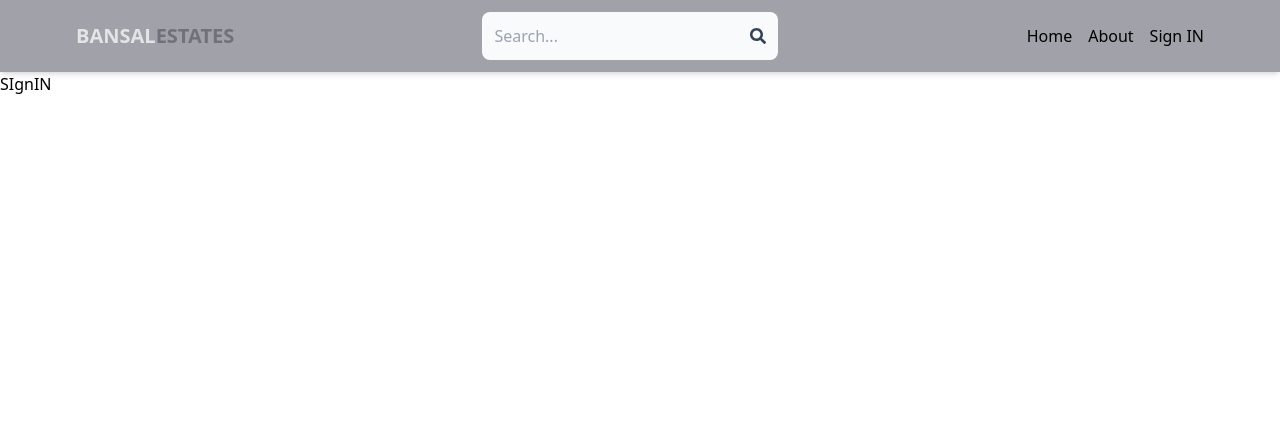
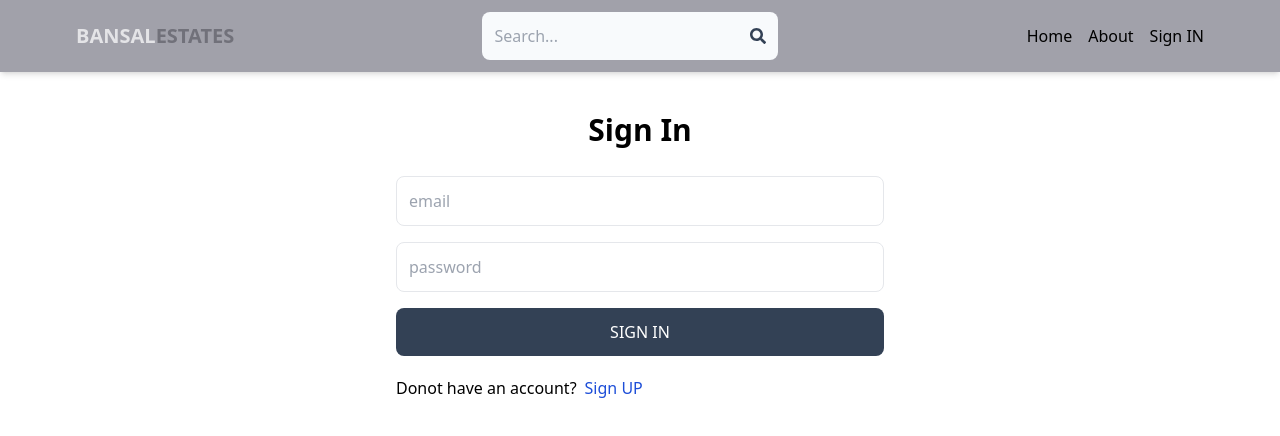
Before and after one commit to piyushbansal25/mern-estate, a React (Vite) app in the folder client/: page /sign-in in a window 1280 px wide. Shown: the top 436 px of the page. Built offline with nearby package versions, Linux system fonts and the light colour scheme.

Commit message:
complete sign in page

```diff
--- a/client/src/pages/SignIn.jsx
+++ b/client/src/pages/SignIn.jsx
@@ -1,10 +1,79 @@
-import React from 'react'
+import { useState } from 'react';
+import { Link, useNavigate } from 'react-router-dom';
+
 
 export default function SignIn() {
+  const [formData, setFormData] = useState({});
+  const [error, setError] = useState(null);
+  const [loading, setLoading] = useState(false);
+  const navigate = useNavigate();
+  const handleChange = (e) => {
+    setFormData({
+      ...formData,
+      [e.target.id]: e.target.value,
+    });
+  };
+  const handleSubmit = async (e) => {
+    e.preventDefault();
+    try {
+      setLoading(true);
+      const res = await fetch('/api/auth/sign-in', {
+        method: 'POST',
+        headers: {
+          'Content-Type': 'application/json',
+        },
+        body: JSON.stringify(formData),
+      });
+      const data = await res.json();
+      console.log(data);
+      if (data.success === false) {
+        setLoading(false);
+        setError(data.message);
+        return;
+      }
+      setLoading(false);
+      setError(null);
+      navigate('/');
+    } catch (error) {
+      setLoading(false);
+      setError(error.message);
+    }
+  };
   return (
-    <div>
-        SIgnIN
+    <div className='p-3 max-w-lg mx-auto'>
+      <h1 className='text-3xl text-center font-semibold my-7'>Sign In</h1>
+      <form onSubmit={handleSubmit} className='flex flex-col gap-4'>
 
+        <input
+          type='email'
+          placeholder='email'
+          className='border p-3 rounded-lg'
+          id='email'
+          onChange={handleChange}
+        />
+        <input
+          type='password'
+          placeholder='password'
+          className='border p-3 rounded-lg'
+          id='password'
+          onChange={handleChange}
+        />
+
+        <button
+          disabled={loading}
+          className='bg-slate-700 text-white p-3 rounded-lg uppercase hover:opacity-95 disabled:opacity-80'
+        >
+          {loading ? 'Loading...' : 'Sign In'}
+        </button>
+
+      </form>
+      <div className='flex gap-2 mt-5'>
+        <p>Donot have an account?</p>
+        <Link to={'/sign-up'}>
+          <span className='text-blue-700'>Sign UP</span>
+        </Link>
+      </div>
+      {error && <p className='text-red-500 mt-5'>{error}</p>}
     </div>
-  )
+  );
 }
```
